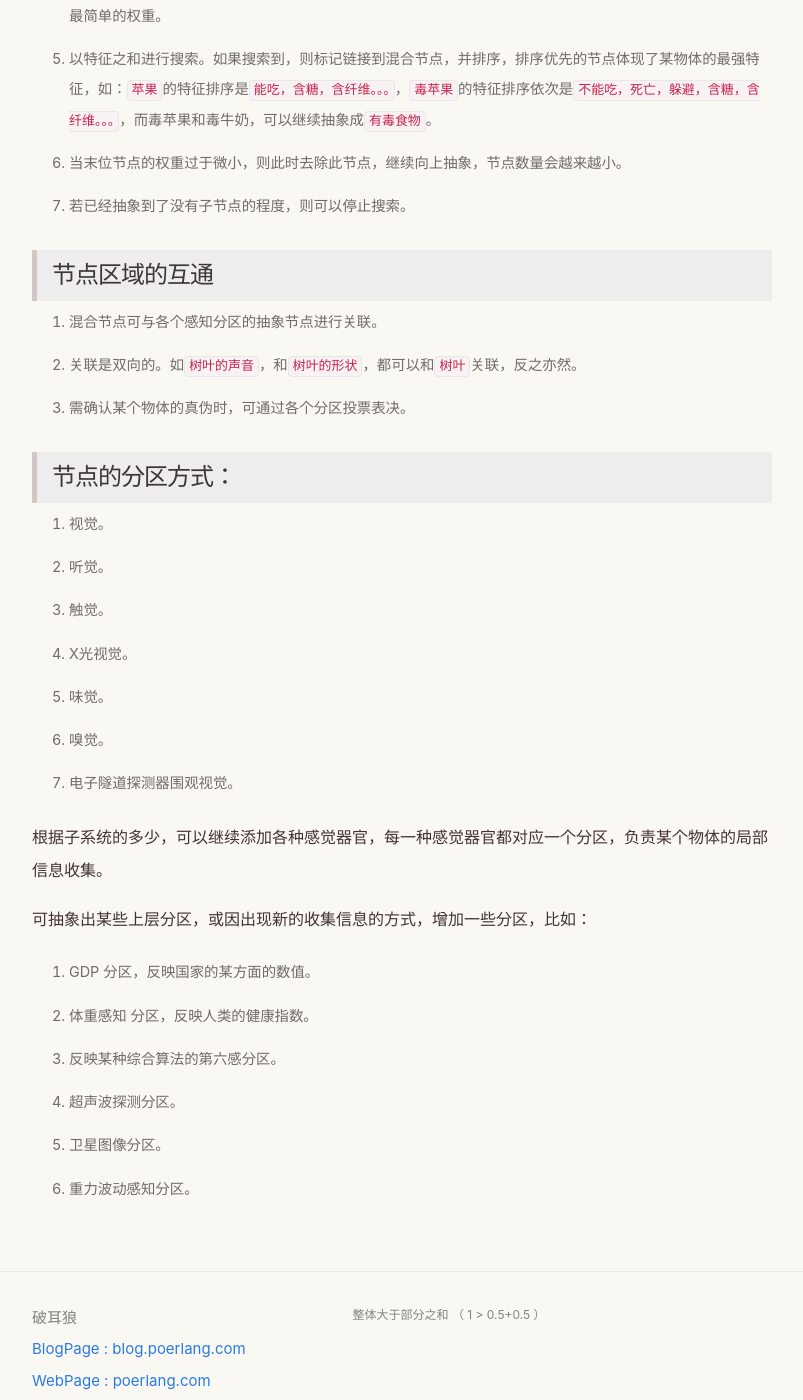
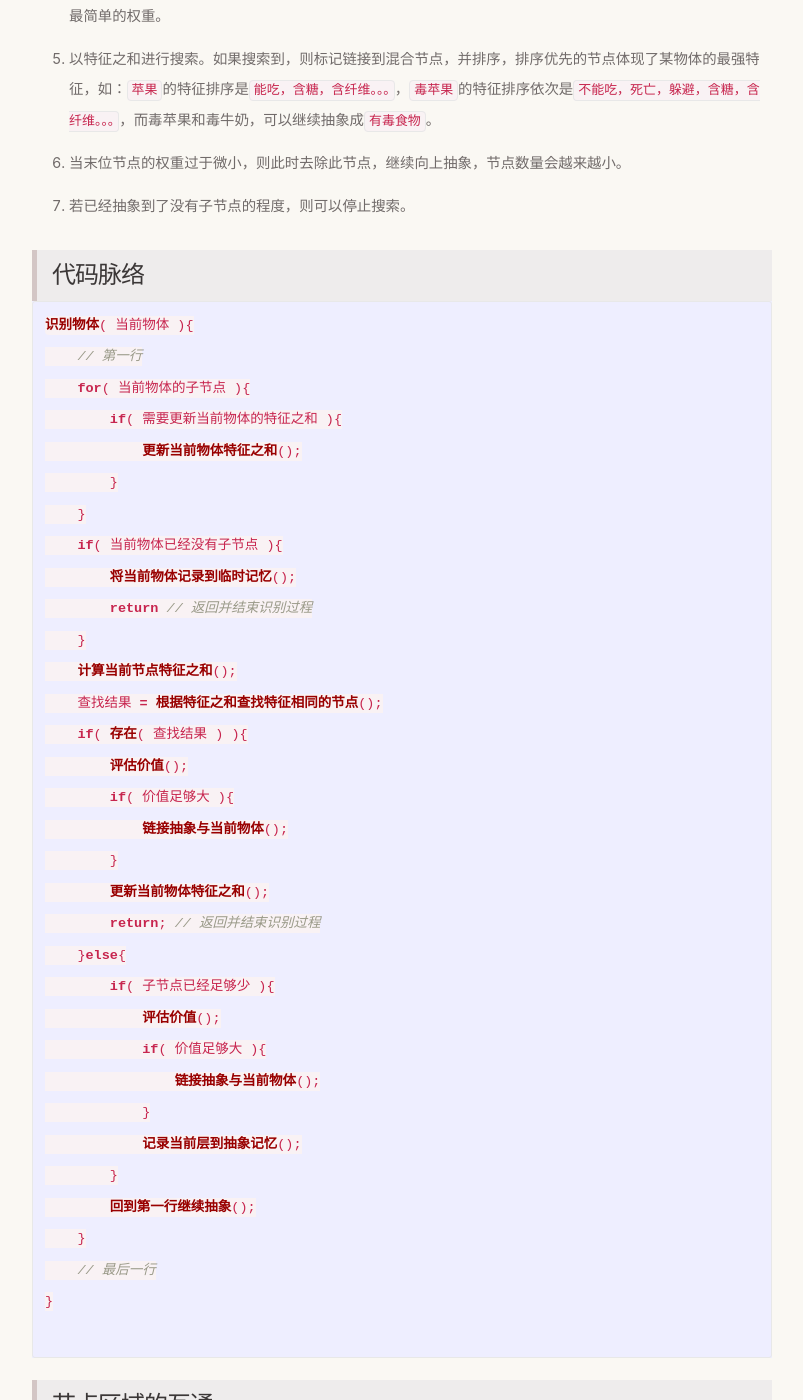
Before and after one commit to moketao/blog, a Jekyll site: the page built from _posts/2019-02-24-agi-tree-compute.md, in a window 1280 px wide and 1400 px high, scrolled down 1088 px. Shown: the whole window, without its empty margins (238-1041 px from the left). Built offline with Jekyll 4.4.1, drawn with Linux system fonts in a browser that asks for light colours.

Commit message:
第一版伪代码

````diff
--- a/_posts/2019-02-24-agi-tree-compute.md
+++ b/_posts/2019-02-24-agi-tree-compute.md
@@ -31,6 +31,44 @@ tags: [agi]
 6. 当末位节点的权重过于微小，则此时去除此节点，继续向上抽象，节点数量会越来越小。
 7. 若已经抽象到了没有子节点的程度，则可以停止搜索。
 
+> 代码脉络
+
+```js
+识别物体( 当前物体 ){
+    // 第一行
+    for( 当前物体的子节点 ){
+        if( 需要更新当前物体的特征之和 ){
+            更新当前物体特征之和();
+        }
+    }
+    if( 当前物体已经没有子节点 ){
+        将当前物体记录到临时记忆();
+        return // 返回并结束识别过程
+    }
+    计算当前节点特征之和();
+    查找结果 = 根据特征之和查找特征相同的节点();
+    if( 存在( 查找结果 ) ){
+        评估价值();
+        if( 价值足够大 ){
+            链接抽象与当前物体();
+        }
+        更新当前物体特征之和();
+        return; // 返回并结束识别过程
+    }else{
+        if( 子节点已经足够少 ){
+            评估价值();
+            if( 价值足够大 ){
+                链接抽象与当前物体();
+            }
+            记录当前层到抽象记忆();
+        }
+        回到第一行继续抽象();
+    }
+    // 最后一行
+}
+
+```
+
 > 节点区域的互通
 
 1. 混合节点可与各个感知分区的抽象节点进行关联。
````
